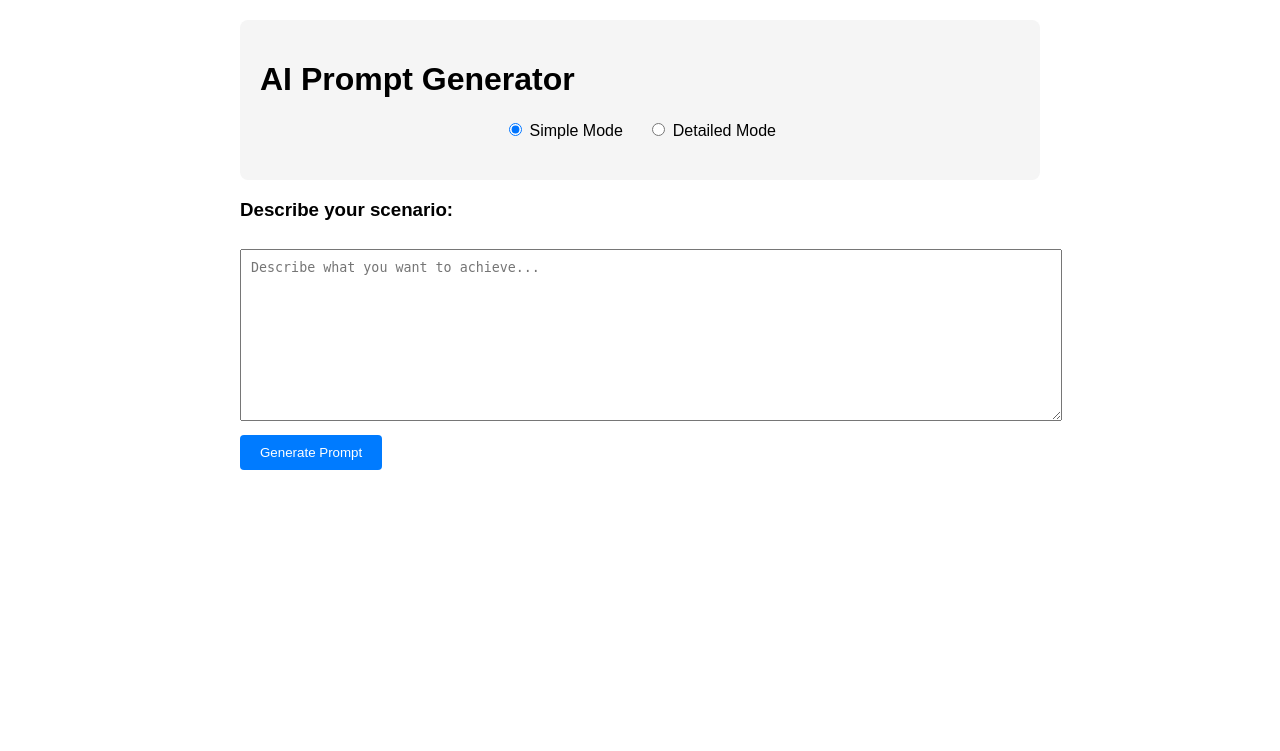
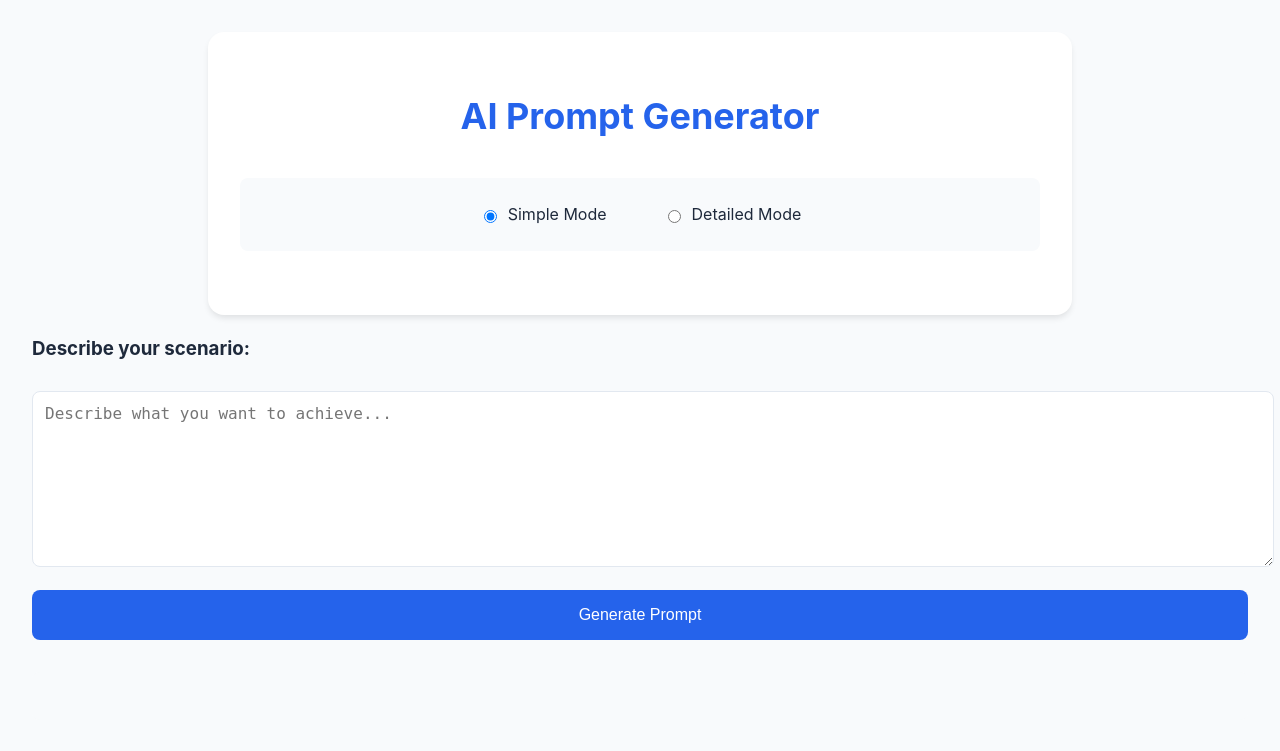
Before and after one commit to PavanP025/PromptCraft, a Flask app: page / in a window 1280 px wide. Shown: the top 751 px of the page. Run offline with Flask 3, Linux system fonts and the light colour scheme.

Commit message:
Assistant checkpoint
Assistant generated file changes:
- templates/index.html: Update styles for modern look

---

User prompt:

hey looks pretty good, do you have any suggestions on styling

Replit-Commit-Author: Assistant
Replit-Commit-Session-Id: 6e8a67b1-4b98-449a-80b0-b175344d39d3

```diff
--- a/templates/index.html
+++ b/templates/index.html
@@ -3,61 +3,118 @@
 <head>
     <title>Prompt Generator</title>
     <style>
+        :root {
+            --primary-color: #2563eb;
+            --bg-color: #f8fafc;
+            --card-bg: #ffffff;
+            --text-color: #1e293b;
+        }
+
         body {
-            font-family: Arial, sans-serif;
+            font-family: 'Inter', system-ui, sans-serif;
+            background-color: var(--bg-color);
+            color: var(--text-color);
+            line-height: 1.6;
+            margin: 0;
+            padding: 2rem;
+        }
+
+        .container {
             max-width: 800px;
             margin: 0 auto;
-            padding: 20px;
+            background: var(--card-bg);
+            padding: 2rem;
+            border-radius: 16px;
+            box-shadow: 0 4px 6px -1px rgb(0 0 0 / 0.1);
         }
-        .container {
-            background: #f5f5f5;
-            padding: 20px;
+
+        h1 {
+            color: var(--primary-color);
+            text-align: center;
+            margin-bottom: 2rem;
+            font-size: 2.25rem;
+        }
+
+        .questions {
+            background: var(--bg-color);
+            padding: 1.5rem;
+            border-radius: 12px;
+            margin-bottom: 1.5rem;
+        }
+
+        .question-input, textarea, select {
+            width: 100%;
+            padding: 0.75rem;
+            border: 1px solid #e2e8f0;
+            border-radius: 8px;
+            margin: 0.5rem 0 1rem;
+            font-size: 1rem;
+            transition: border-color 0.2s;
+        }
+
+        .question-input:focus, textarea:focus, select:focus {
+            outline: none;
+            border-color: var(--primary-color);
+            box-shadow: 0 0 0 3px rgba(37, 99, 235, 0.1);
+        }
+
+        textarea {
+            height: 150px;
+            resize: vertical;
+        }
+
+        .mode-toggle {
+            display: flex;
+            justify-content: center;
+            gap: 1.5rem;
+            margin-bottom: 2rem;
+            background: var(--bg-color);
+            padding: 1rem;
             border-radius: 8px;
         }
-        .questions {
-            margin-bottom: 20px;
-            padding: 15px;
-            background: #fff;
-            border-radius: 4px;
+
+        .mode-toggle label {
+            display: flex;
+            align-items: center;
+            gap: 0.5rem;
+            cursor: pointer;
+            padding: 0.5rem 1rem;
+            border-radius: 6px;
+            transition: background-color 0.2s;
         }
-        .question-input {
-            width: 100%;
-            height: 60px;
-            margin: 5px 0 15px;
-            padding: 10px;
+
+        .mode-toggle label:hover {
+            background-color: #e2e8f0;
         }
-        textarea {
-            width: 100%;
-            height: 150px;
-            margin: 10px 0;
-            padding: 10px;
-        }
-        select {
-            width: 100%;
-            padding: 8px;
-            margin: 5px 0 15px;
-            border: 1px solid #ddd;
-            border-radius: 4px;
-        }
-        .mode-toggle {
-            margin-bottom: 20px;
-            text-align: center;
-        }
-        .mode-toggle label {
-            margin: 0 10px;
-            cursor: pointer;
-        }
+
         button {
-            background: #007bff;
+            background: var(--primary-color);
             color: white;
             border: none;
-            padding: 10px 20px;
-            border-radius: 4px;
+            padding: 1rem 2rem;
+            border-radius: 8px;
+            font-size: 1rem;
+            font-weight: 500;
             cursor: pointer;
+            width: 100%;
+            transition: background-color 0.2s;
         }
+
+        button:hover {
+            background-color: #1d4ed8;
+        }
+
         #result {
-            margin-top: 20px;
+            margin-top: 2rem;
+            padding: 1.5rem;
+            background: var(--bg-color);
+            border-radius: 8px;
             white-space: pre-wrap;
+        }
+
+        #result h3 {
+            color: var(--primary-color);
+            margin-top: 0;
         }
     </style>
 </head>
```
